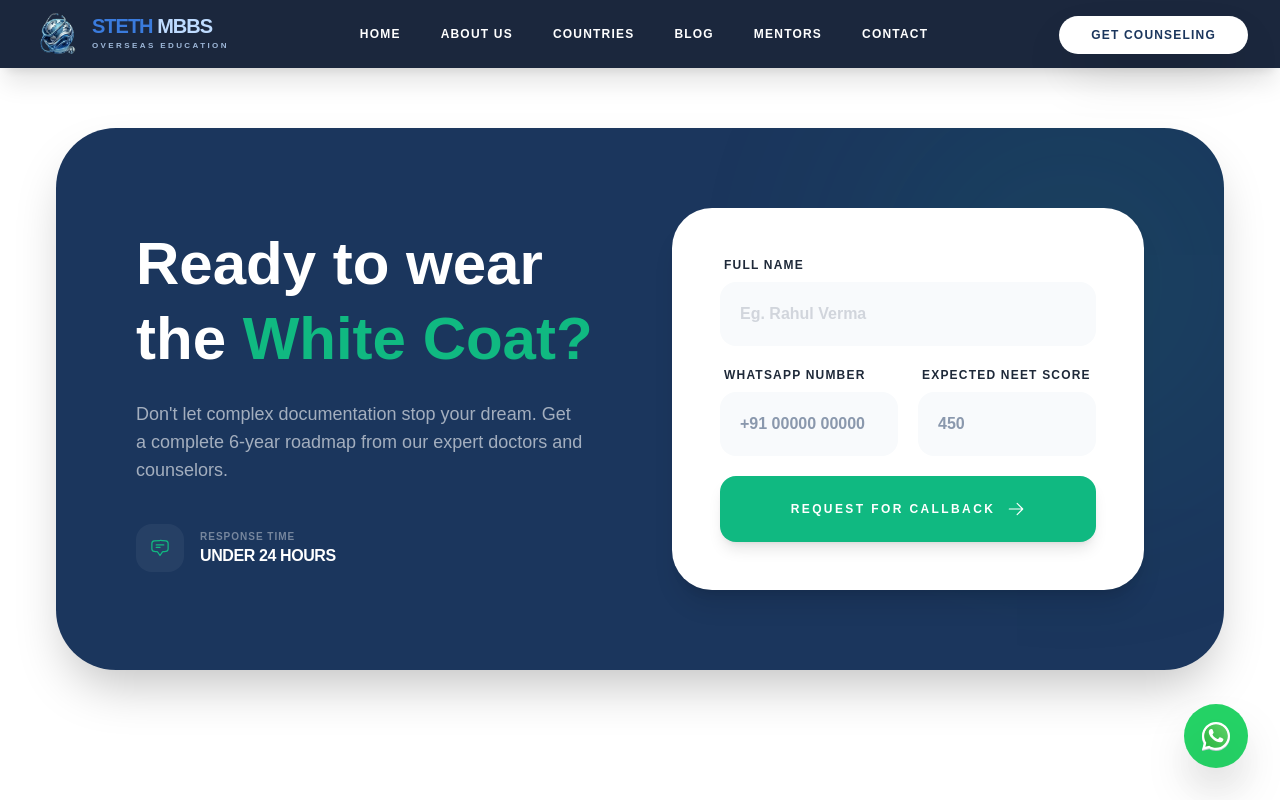
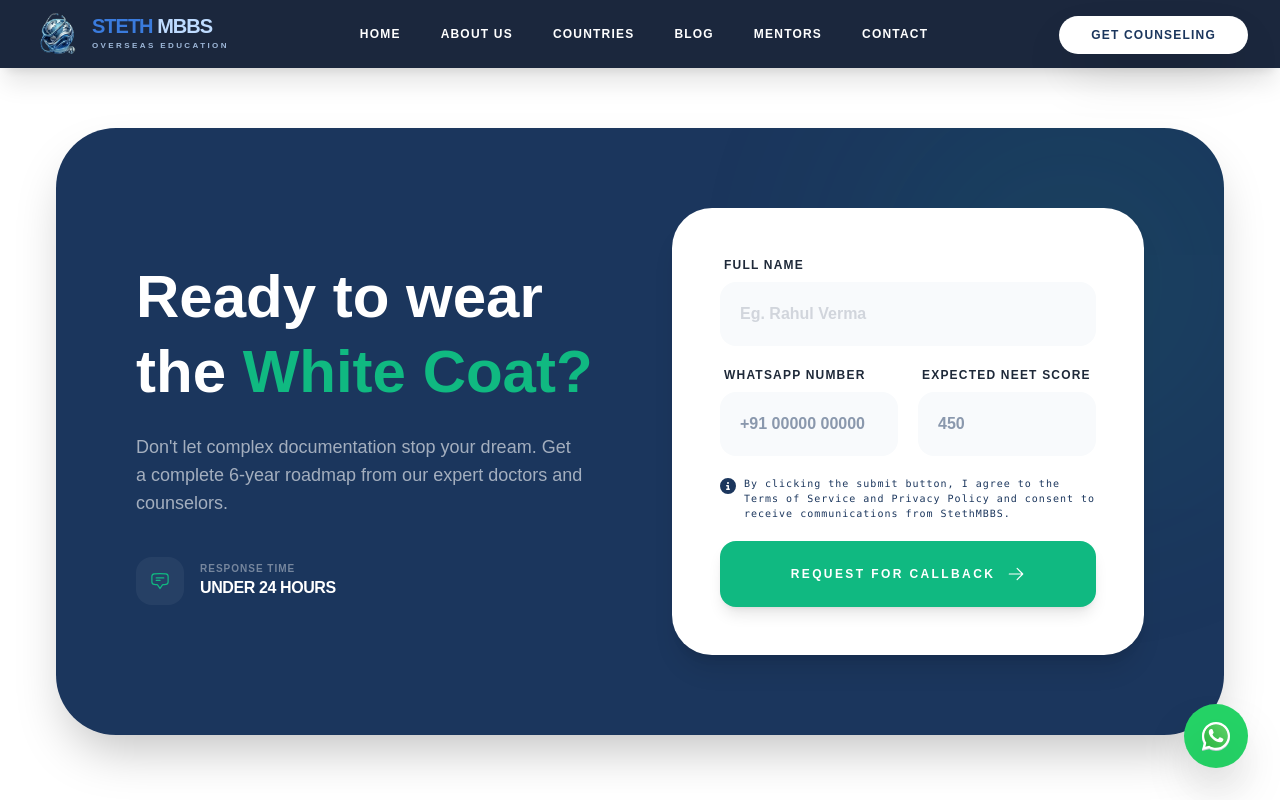
Before and after one commit to Abhijeet-Junwal/steth-mbbs-overseas, a Next.js app: page /cta in a window 1280 px wide. Shown: the top 800 px of the page. Built offline with nearby package versions, Linux system fonts and the light colour scheme.

Commit message:
fix : added terms and conditions in the form

```diff
--- a/src/components/Contact.jsx
+++ b/src/components/Contact.jsx
@@ -1,6 +1,7 @@
 "use client";
 import { useState } from 'react';
 import { HiOutlineChatBubbleBottomCenterText, HiOutlineArrowRight } from "react-icons/hi2";
+import { FaCircleInfo } from "react-icons/fa6";
 
 export default function Contact() {
   const [loading, setLoading] = useState(false);
@@ -103,6 +104,14 @@ export default function Contact() {
                     </div>
                 </div>
 
+                <div className="flex items-start gap-2">
+                  <FaCircleInfo className="mt-0.5 text-sm md:text-base flex-shrink-0" />
+                  <label className="text-[8px] md:text-[10px] font-mono tracking-widest">
+                    By clicking the submit button, I agree to the Terms of Service and Privacy
+                    Policy and consent to receive communications from StethMBBS.
+                  </label>
+                </div>
+
                 <button
                   type="submit"
                   disabled={loading}
```
